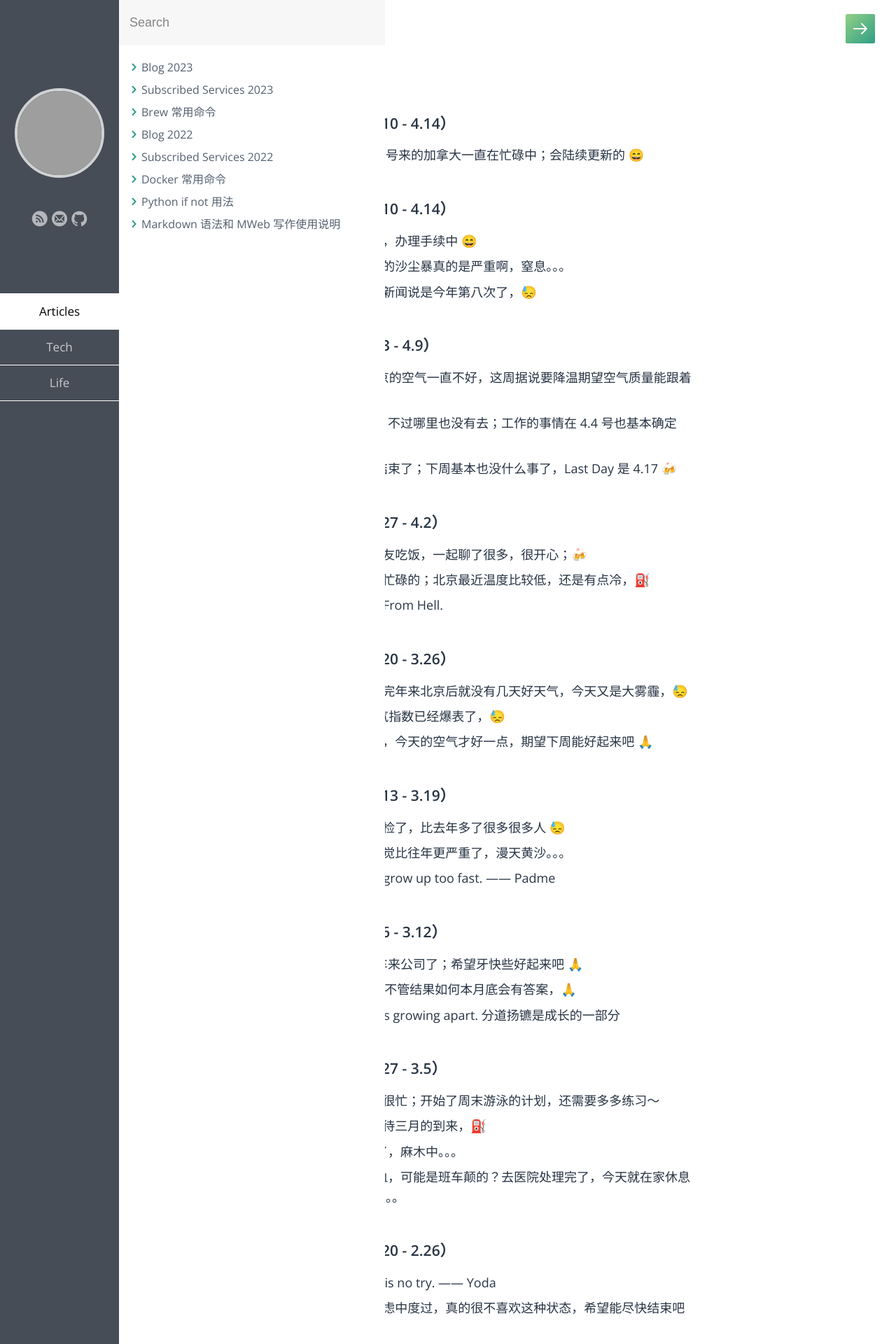
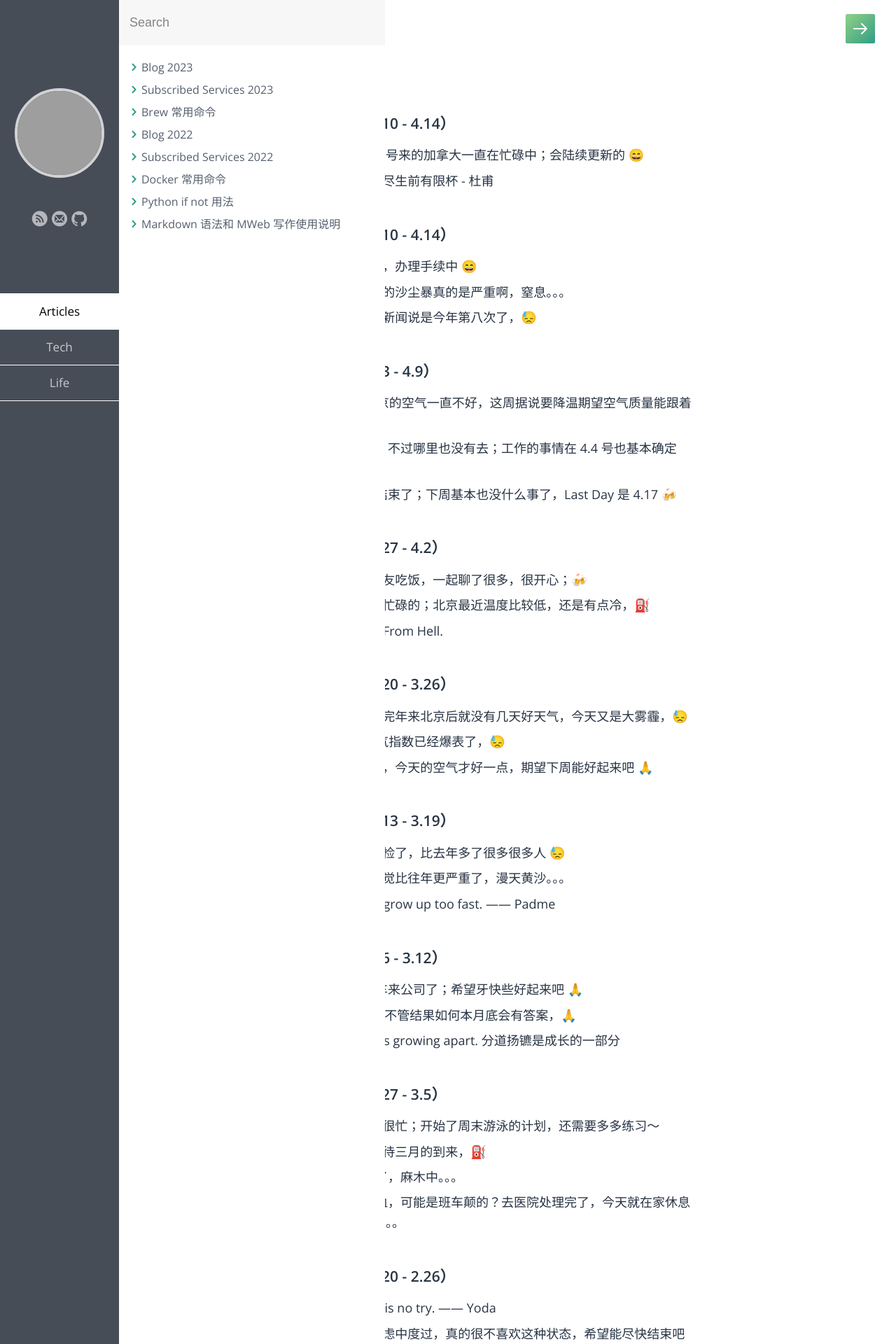
Before and after one commit to samxupeiran/samxupeiran.github.io, a Jekyll site: the page built from _posts/life/2023-01-03-my-blog.md, in a window 1280 px wide. Shown: the top 1920 px of the page at 70% size. Built offline with Jekyll 4.4.1, drawn with Linux system fonts in a browser that asks for light colours; some web fonts are replaced; grey boxes are pictures that could not be loaded.

Commit message:
feat: add weekly blog 5.10

```diff
--- a/_posts/life/2023-01-03-my-blog.md
+++ b/_posts/life/2023-01-03-my-blog.md
@@ -8,6 +8,7 @@ tags: Blog
 
 - ### 2023 年 5 月 第 2 周（4.10 - 4.14）
      - 5.8 很长时间没更新了；3 号来的加拿大一直在忙碌中；会陆续更新的 😄
+     - 5.10 莫思身外无穷事，且尽生前有限杯 - 杜甫
 
 - ### 2023 年 4 月 第 3 周（4.10 - 4.14）
      - 4.10 今天正式提交离职了，办理手续中 😄
```
